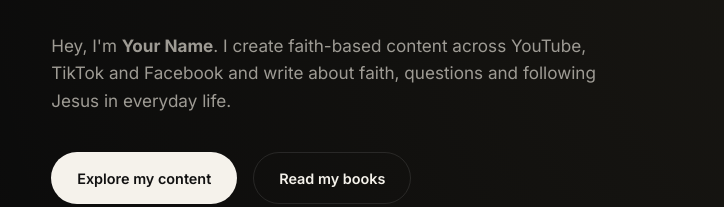
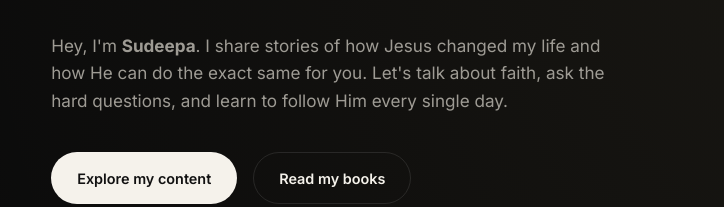
Before and after one commit to sudeepafernando/github.io, a plain HTML site: page index.html in a window 1280 px wide. Shown: the part 501-708 px from the top of the page, 0-724 px from the left. Drawn offline with Linux system fonts and the light colour scheme.

Commit message:
Update introduction in index.html

```diff
--- a/index.html
+++ b/index.html
@@ -605,9 +605,7 @@
         </h1>
 
         <p class="hero-copy">
-          Hey, I'm <strong>Your Name</strong>. I create faith-based
-          content across YouTube, TikTok and Facebook and write about
-          faith, questions and following Jesus in everyday life.
+          Hey, I'm <strong>Sudeepa</strong>. I share stories of how Jesus changed my life and how He can do the exact same for you. Let's talk about faith, ask the hard questions, and learn to follow Him every single day.
         </p>
 
         <div class="hero-buttons">
```
